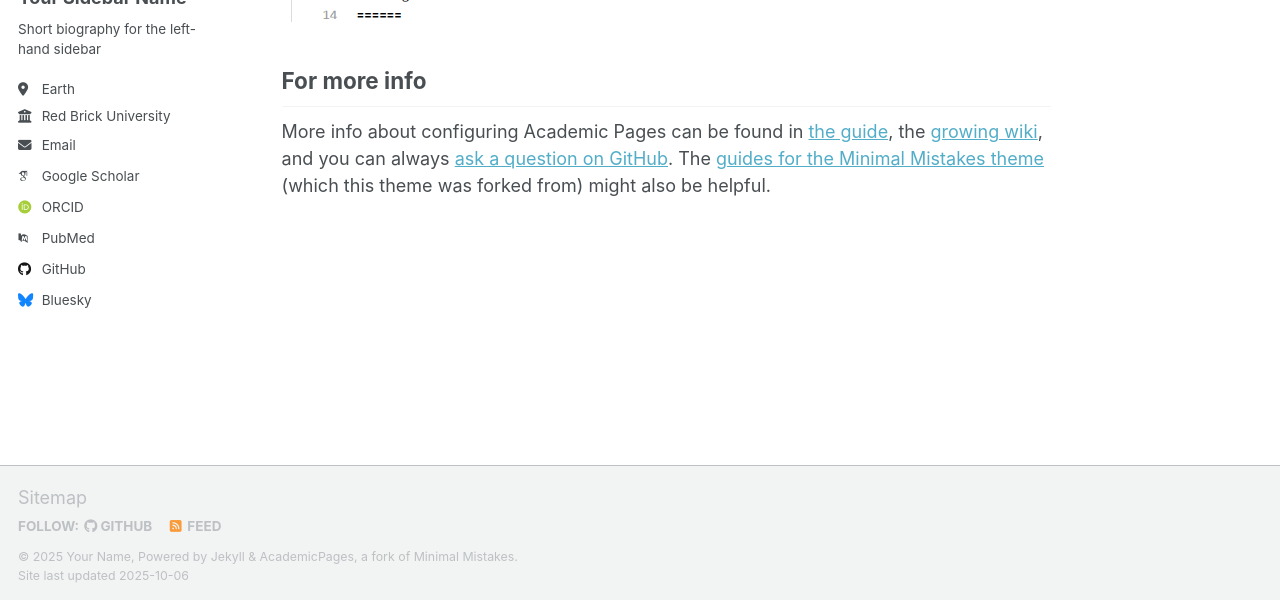
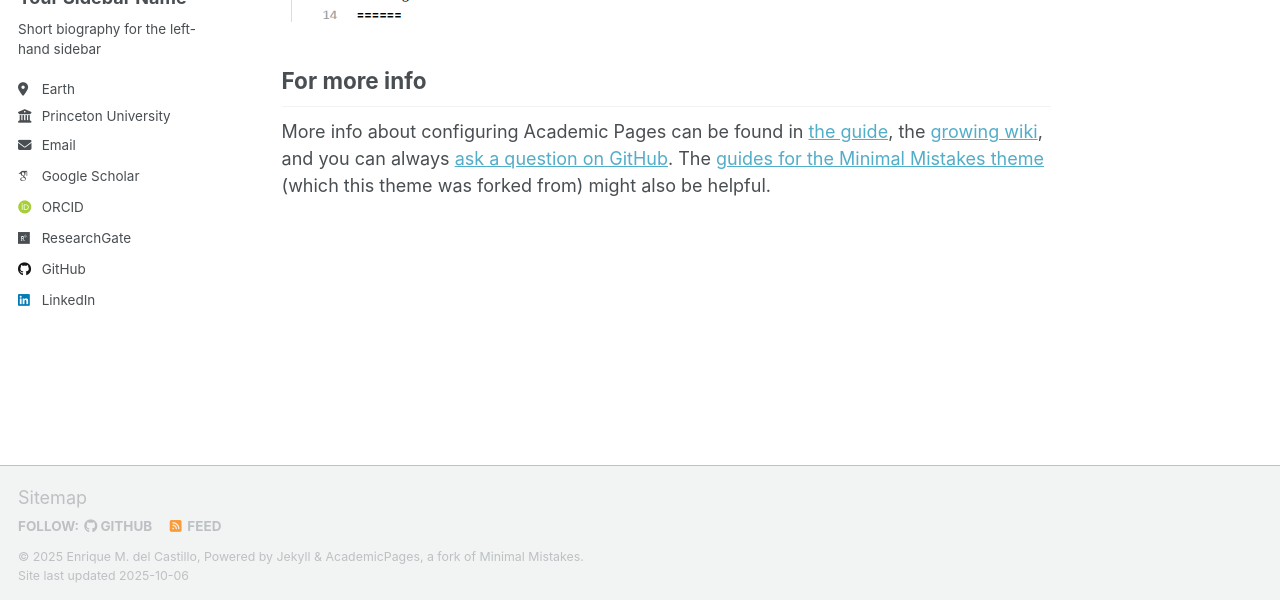
Before and after one commit to emdc19/emdcwebsite, a Jekyll site: the page built from _pages/about.md, in a window 1280 px wide and 900 px high, scrolled down 2880 px. Shown: the part 297-897 px from the top of the window. Built offline with Jekyll 4.4.1, drawn with Linux system fonts in a browser that asks for light colours; some web fonts are replaced; a script that is not in the unit is left out; part of the change alters nothing that is shown.

Commit message:
Update _config.yml

```diff
--- a/_config.yml
+++ b/_config.yml
@@ -11,7 +11,7 @@ locale                   : "en-US"
 site_theme               : "default" # Currently available options are "default", "air"
 title                    : "Your Name / Site Title"
 title_separator          : "-"
-name                     : &name "Your Name"
+name                     : &name "Enrique M. del Castillo"
 description              : &description "Your Name's academic portfolio"   # Update this with a general description of your site, this is the default if not overridden by a page
 url                      : https://academicpages.github.io # The base hostname & protocol for your site e.g. "https://[your GitHub username].github.io",
                                                            # or if you already have some other page hosted on Github then use "https://[your GitHub username].github.io/[Your Repo Name]"
@@ -28,20 +28,15 @@ author:
   pronouns         : # example: "she/her"
   bio              : "Short biography for the left-hand sidebar"
   location         : "Earth"
-  employer         : "Red Brick University"
+  employer         : "Princeton University"
   uri              : # URL
-  email            : "none@example.org"
+  email            : "emdc@princeton.org"
 
   # Academic websites
   academia         : # URL
-  arxiv            : # URL - Update with the correct link to your profile
-  googlescholar    : "https://scholar.google.com/citations?user=PS_CX0AAAAAJ"
-  inspire-hep      : # URL
-  impactstory      : # URL
-  orcid            : "http://orcid.org/yourorcidurl"
-  semantic         : # URL
-  pubmed           : "https://www.ncbi.nlm.nih.gov/pubmed/?term=john+snow"
-  researchgate     : # URL
+  googlescholar    : "https://scholar.google.com/citations?hl=en&user=TC6VCWsAAAAJ"
+  orcid            : "https://orcid.org/0000-0002-7505-1705"
+  researchgate     : "https://www.researchgate.net/profile/Enrique-Del-Castillo-2?ev=hdr_xprf"
   scopus           : # URL
 
   # Repositories and software development
@@ -54,7 +49,7 @@ author:
 
   # Social media
   artstation       : # Username
-  bluesky          : "bsky.app" # Replace this with you Bluesky username
+  bluesky          : # Replace this with you Bluesky username
   facebook         : # Username
   flickr           : # Username
   foursquare       : # Username
@@ -63,7 +58,7 @@ author:
   keybase          : # Username
   instagram        : # Username
   lastfm           : # Username
-  linkedin         : # Username
+  linkedin         : "https://www.linkedin.com/in/enrique-m-del-castillo-6211ba169/"
   mastodon         : # URL
   medium           : # URL
   pinterest        : # Username
```
